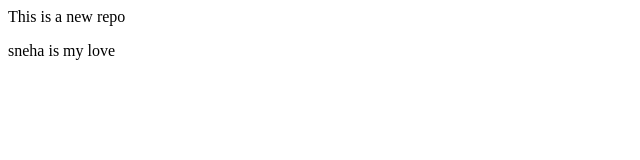
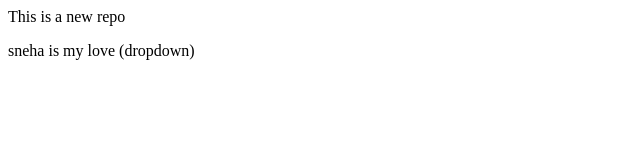
Before and after one commit to Shubham-chakraborty2000/LocalProject, a plain HTML site: page index.html in a window 1280 px wide. Shown: the full height of the page, 0-640 px from the left. Drawn offline with Linux system fonts and the light colour scheme.

```diff
--- a/index.html
+++ b/index.html
@@ -1,2 +1,2 @@
 <p>This is  a new repo</p>
-<p>sneha is my love </p>
+<p>sneha is my love (dropdown)</p>
```
